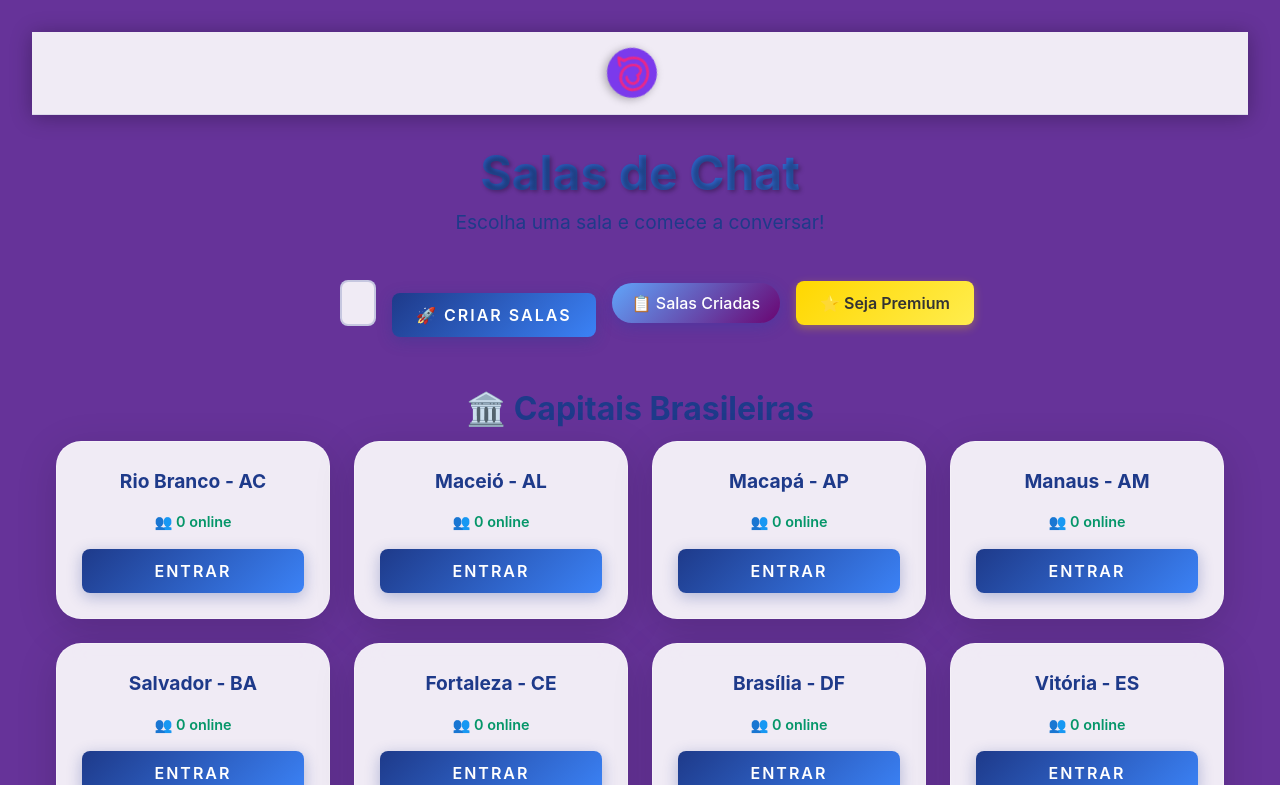
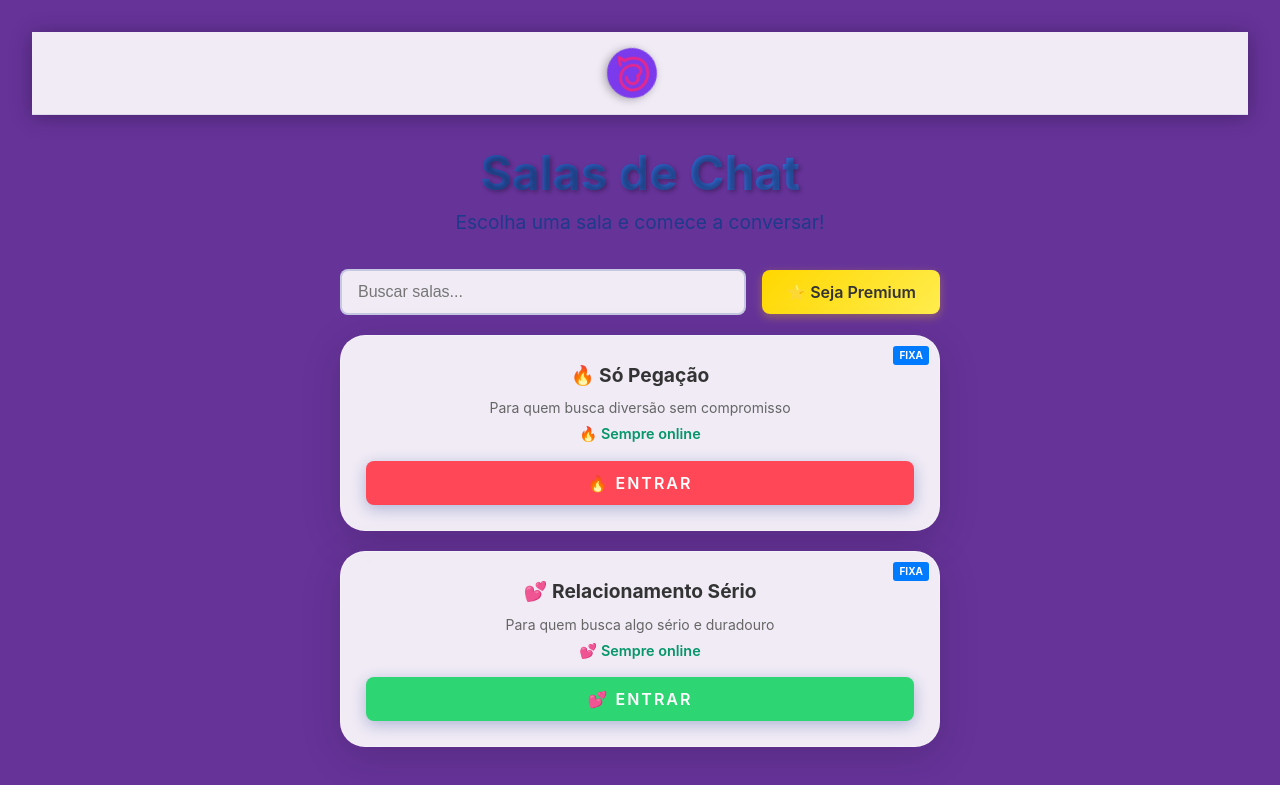
Before and after one commit to rodrigokrapp/100matchs, a React (Vite) app: page /salas in a window 1280 px wide. Shown: the top 785 px of the page. Built offline with nearby package versions, Linux system fonts and the light colour scheme; no server answers; the database is empty.

Commit message:
Implementa todas solicitacoes: Remove foto login + Remove botoes criar sala + Adiciona salas fixas + Sistema bloqueio simples

```diff
--- a/src/pages/ChatPage.css
+++ b/src/pages/ChatPage.css
@@ -2756,3 +2756,37 @@
     transform: rotate(5deg);
   }
 }
+
+/* Botão de Bloquear Usuário */
+.block-user-btn {
+  background: none;
+  border: none;
+  font-size: 14px;
+  cursor: pointer;
+  margin-left: 8px;
+  padding: 2px 4px;
+  border-radius: 4px;
+  opacity: 0.6;
+  transition: all 0.2s ease;
+}
+
+.block-user-btn:hover {
+  opacity: 1;
+  background: rgba(255, 0, 0, 0.1);
+  transform: scale(1.1);
+}
+
+.user-info {
+  display: flex;
+  align-items: center;
+  gap: 8px;
+}
+
+/* Responsivo */
+@media (max-width: 768px) {
+  .block-user-btn {
+    font-size: 12px;
+    margin-left: 4px;
+    padding: 1px 2px;
+  }
+}
--- a/src/pages/ChatPage.tsx
+++ b/src/pages/ChatPage.tsx
@@ -1580,8 +1580,20 @@ const ChatPage: React.FC = () => {
 
   // Funções para sistema de bloqueio
   const handleBlockUser = (nomeUsuario: string) => {
-    setUserToBlock(nomeUsuario);
-    setShowBlockModal(true);
+    if (nomeUsuario === usuario?.nome) return; // Não pode bloquear a si mesmo
+
+    // Bloqueio instantâneo sem modal
+    const novosBloqueados = [...usuariosBloqueados, nomeUsuario];
+    setUsuariosBloqueados(novosBloqueados);
+
+    // Salvar no localStorage do usuário atual
+    const chaveUsuario = usuario?.premium ? 'usuarioPremium' : 'usuarioChat';
+    const dadosUsuario = JSON.parse(localStorage.getItem(chaveUsuario) || '{}');
+    dadosUsuario.usuariosBloqueados = novosBloqueados;
+    localStorage.setItem(chaveUsuario, JSON.stringify(dadosUsuario));
+
+    // Feedback visual discreto
+    console.log(`🚫 Usuário ${nomeUsuario} foi bloqueado`);
   };
 
   const confirmBlockUser = () => {
@@ -1821,6 +1833,18 @@ const ChatPage: React.FC = () => {
                           {msg.user_name}
                           {msg.is_premium && <FiStar className="premium-icon" />}
                         </span>
+                        {msg.user_name !== usuario?.nome && (
+                          <button
+                            className="block-user-btn"
+                            onClick={(e) => {
+                              e.stopPropagation();
+                              handleBlockUser(msg.user_name);
+                            }}
+                            title="Bloquear usuário"
+                          >
+                            🚫
+                          </button>
+                        )}
                       </div>
                       <span className="time">{formatTime(msg.created_at)}</span>
                       {msg.is_temporary && (
@@ -2344,13 +2368,13 @@ const ChatPage: React.FC = () => {
                   alt={miniPerfilUsuario.nome}
                   className="foto-ampliada"
                 />
-              ) : (
+                ) : (
                 <div className="sem-foto">
                   <FiUser size={80} />
                   <p>Sem foto</p>
-                </div>
-              )}
-            </div>
+                  </div>
+                )}
+              </div>
 
             <div className="foto-modal-actions">
               <button
--- a/src/pages/InicioPage.tsx
+++ b/src/pages/InicioPage.tsx
@@ -1,6 +1,5 @@
-import React, { useState, useEffect } from 'react';
+import React, { useState } from 'react';
 import { useNavigate } from 'react-router-dom';
-import { supabase } from '../lib/supabase';
 import Header from '../components/Header';
 import './InicioPage.css';
 
@@ -8,119 +7,11 @@ const InicioPage: React.FC = () => {
   const navigate = useNavigate();
   const [nome, setNome] = useState('');
   const [email, setEmail] = useState('');
-  const [foto, setFoto] = useState<File | null>(null);
-  const [fotoUrl, setFotoUrl] = useState('');
-  const [uploadingFoto, setUploadingFoto] = useState(false);
   const [nomePremium, setNomePremium] = useState('');
   const [emailPremium, setEmailPremium] = useState('');
   const [senhaPremium, setSenhaPremium] = useState('');
-  const [fotoPremium, setFotoPremium] = useState<File | null>(null);
-  const [fotoUrlPremium, setFotoUrlPremium] = useState('');
-  const [uploadingFotoPremium, setUploadingFotoPremium] = useState(false);
   const [aceitarTermos, setAceitarTermos] = useState(false);
   const [aceitarTermosPremium, setAceitarTermosPremium] = useState(false);
-
-  // Carregar foto salva do usuário premium se existir
-  useEffect(() => {
-    const usuariosPremium = JSON.parse(localStorage.getItem('usuarios-premium') || '[]');
-    if (emailPremium) {
-      const usuarioExistente = usuariosPremium.find((u: any) => u.email === emailPremium);
-      if (usuarioExistente && usuarioExistente.fotoUrl) {
-        setFotoUrlPremium(usuarioExistente.fotoUrl);
-      }
-    }
-  }, [emailPremium]);
-
-  // Função para fazer upload da foto
-  const uploadFoto = async (file: File, isChat: boolean = true): Promise<string | null> => {
-    try {
-      const setUploading = isChat ? setUploadingFoto : setUploadingFotoPremium;
-      setUploading(true);
-
-      // Gerar nome único para a foto
-      const fileExt = file.name.split('.').pop();
-      const fileName = `${Date.now()}-${Math.random().toString(36).substring(7)}.${fileExt}`;
-      const filePath = `profile-photos/${fileName}`;
-
-      // Upload para o Supabase Storage
-      const { data, error } = await supabase.storage
-        .from('profile-photos')
-        .upload(filePath, file);
-
-      if (error) {
-        console.error('Erro no upload:', error);
-        alert('Erro ao fazer upload da foto. Tente novamente.');
-        return null;
-      }
-
-      // Obter URL pública da foto
-      const { data: { publicUrl } } = supabase.storage
-        .from('profile-photos')
-        .getPublicUrl(filePath);
-
-      return publicUrl;
-
-    } catch (error) {
-      console.error('Erro ao processar upload:', error);
-      alert('Erro ao processar foto. Tente novamente.');
-      return null;
-    } finally {
-      const setUploading = isChat ? setUploadingFoto : setUploadingFotoPremium;
-      setUploading(false);
-    }
-  };
-
-  // Função para selecionar foto do chat gratuito
-  const handleSelectFoto = async (event: React.ChangeEvent<HTMLInputElement>) => {
-    const file = event.target.files?.[0];
-    if (file) {
-      // Validar tipo de arquivo
-      if (!file.type.startsWith('image/')) {
-        alert('Por favor, selecione apenas arquivos de imagem.');
-        return;
-      }
-
-      // Validar tamanho (max 5MB)
-      if (file.size > 5 * 1024 * 1024) {
-        alert('A foto deve ter no máximo 5MB.');
-        return;
-      }
-
-      setFoto(file);
-
-      // Fazer upload automaticamente
-      const url = await uploadFoto(file, true);
-      if (url) {
-        setFotoUrl(url);
-      }
-    }
-  };
-
-  // Função para selecionar foto premium
-  const handleSelectFotoPremium = async (event: React.ChangeEvent<HTMLInputElement>) => {
-    const file = event.target.files?.[0];
-    if (file) {
-      // Validar tipo de arquivo
-      if (!file.type.startsWith('image/')) {
-        alert('Por favor, selecione apenas arquivos de imagem.');
-        return;
-      }
-
-      // Validar tamanho (max 5MB)
-      if (file.size > 5 * 1024 * 1024) {
-        alert('A foto deve ter no máximo 5MB.');
-        return;
-      }
-
-      setFotoPremium(file);
-
-      // Fazer upload automaticamente
-      const url = await uploadFoto(file, false);
-      if (url) {
-        setFotoUrlPremium(url);
-      }
-    }
-  };
 
   const handleEntrarChat = () => {
     if (!nome.trim()) {
@@ -156,13 +47,12 @@ const InicioPage: React.FC = () => {
       }
     }
 
-    // Salvar usuário de chat gratuito com foto opcional
+    // Salvar usuário de chat gratuito
     const usuarioChat = {
       nome: nome.trim(),
       email: email.trim() || `${nome.trim().toLowerCase().replace(/\s+/g, '')}@chat.com`,
       premium: false,
       tipo: 'chat',
-      foto: fotoUrl || null,
       limiteTempo: 15 * 60 * 1000, // 15 minutos em milissegundos
       inicioSessao: new Date().getTime(),
       usuariosBloqueados: [] // Lista de usuários que este usuário bloqueou
@@ -196,27 +86,14 @@ const InicioPage: React.FC = () => {
       return;
     }
 
-    // Login bem-sucedido com foto opcional
+    // Login bem-sucedido
     const usuarioLogado = {
       ...usuarioPremium,
-      premium: true,
-      tipo: 'premium',
-      foto: fotoUrlPremium || usuarioPremium.foto || null,
-      usuariosBloqueados: usuarioPremium.usuariosBloqueados || [] // Lista de usuários bloqueados
+      inicioSessao: new Date().getTime(),
+      usuariosBloqueados: usuarioPremium.usuariosBloqueados || [] // Lista de usuários que este usuário bloqueou
     };
 
-    // Salvar foto no histórico do usuário premium
-    if (fotoUrlPremium) {
-      const usuariosPremium = JSON.parse(localStorage.getItem('usuarios-premium') || '[]');
-      const index = usuariosPremium.findIndex((u: any) => u.email === emailPremium.trim());
-      if (index !== -1) {
-        usuariosPremium[index].fotoUrl = fotoUrlPremium;
-        localStorage.setItem('usuarios-premium', JSON.stringify(usuariosPremium));
-      }
-    }
-
     localStorage.setItem('usuarioPremium', JSON.stringify(usuarioLogado));
-
     navigate('/salas');
   };
 
@@ -225,7 +102,7 @@ const InicioPage: React.FC = () => {
   };
 
   const handleSupporte = () => {
-    navigate('/suporte6828');
+    navigate('/suporte');
   };
 
   return (
@@ -250,29 +127,6 @@ const InicioPage: React.FC = () => {
                   onChange={(e) => setNome(e.target.value)}
                   className="input"
                 />
-
-                {/* Seleção de Foto para Chat */}
-                <div className="foto-upload-section">
-                  <input
-                    type="file"
-                    accept="image/*"
-                    onChange={handleSelectFoto}
-                    style={{ display: 'none' }}
-                    id="foto-upload-chat"
-                  />
-                  <label htmlFor="foto-upload-chat" className="foto-upload-button">
-                    {uploadingFoto ? (
-                      <span>📤 Carregando foto...</span>
-                    ) : fotoUrl ? (
-                      <div className="foto-preview">
-                        <img src={fotoUrl} alt="Sua foto" className="foto-preview-img" />
-                        <span>📷 Trocar foto</span>
-                      </div>
-                    ) : (
-                      <span>📷 Escolher foto (opcional)</span>
-                    )}
-                  </label>
-                </div>
 
                 <div className="terms-checkbox">
                   <label>
@@ -317,29 +171,6 @@ const InicioPage: React.FC = () => {
                   onChange={(e) => setSenhaPremium(e.target.value)}
                   className="input"
                 />
-
-                {/* Seleção de Foto para Premium */}
-                <div className="foto-upload-section">
-                  <input
-                    type="file"
-                    accept="image/*"
-                    onChange={handleSelectFotoPremium}
-                    style={{ display: 'none' }}
-                    id="foto-upload-premium"
-                  />
-                  <label htmlFor="foto-upload-premium" className="foto-upload-button">
-                    {uploadingFotoPremium ? (
-                      <span>📤 Carregando foto...</span>
-                    ) : fotoUrlPremium ? (
-                      <div className="foto-preview">
-                        <img src={fotoUrlPremium} alt="Sua foto" className="foto-preview-img" />
-                        <span>📷 Trocar foto</span>
-                      </div>
-                    ) : (
-                      <span>📷 Escolher foto (opcional)</span>
-                    )}
-                  </label>
-                </div>
 
                 <div className="terms-checkbox">
                   <label>
--- a/src/pages/SalasPage.css
+++ b/src/pages/SalasPage.css
@@ -236,3 +236,59 @@
   transform: translateY(-2px);
   box-shadow: 0 5px 15px rgba(255, 215, 0, 0.4);
 }
+
+/* Salas Fixas */
+.salas-fixas-section {
+  margin: 20px 0;
+}
+
+.salas-fixas-grid {
+  display: grid;
+  grid-template-columns: repeat(auto-fit, minmax(300px, 1fr));
+  gap: 20px;
+  margin: 15px 0;
+}
+
+.sala-fixa {
+  border: 2px solid #007bff;
+  background: linear-gradient(135deg, #fff, #f8f9ff);
+  position: relative;
+  box-shadow: 0 4px 15px rgba(0, 123, 255, 0.2);
+}
+
+.sala-fixa::before {
+  content: "FIXA";
+  position: absolute;
+  top: 10px;
+  right: 10px;
+  background: #007bff;
+  color: white;
+  padding: 3px 8px;
+  border-radius: 4px;
+  font-size: 10px;
+  font-weight: bold;
+}
+
+.sala-fixa .sala-info h3 {
+  color: #333;
+  font-weight: bold;
+  margin-bottom: 8px;
+}
+
+.sala-fixa .sala-info p {
+  color: #666;
+  font-size: 14px;
+  margin: 5px 0;
+}
+
+/* Responsivo */
+@media (max-width: 768px) {
+  .salas-fixas-grid {
+    grid-template-columns: 1fr;
+    gap: 15px;
+  }
+
+  .sala-fixa {
+    margin: 0 10px;
+  }
+}
--- a/src/pages/SalasPage.tsx
+++ b/src/pages/SalasPage.tsx
@@ -163,18 +163,55 @@ const SalasPage: React.FC = () => {
                 onChange={(e) => setBusca(e.target.value)}
                 className="input search-input"
               />
-              <button onClick={handleCriarSala} className="btn btn-primary criar-sala-btn">
-                🚀 Criar Salas
-              </button>
-              <button onClick={handleSalasCriadas} className="btn btn-secondary criar-sala-btn">
-                📋 Salas Criadas
-              </button>
               <button
                 onClick={() => window.open('https://pay.kiwify.com.br/E2Y9N6m', '_blank')}
                 className="btn btn-premium-small"
               >
                 ⭐ Seja Premium
               </button>
+            </div>
+
+            {/* Salas Fixas */}
+            <div className="salas-fixas-section">
+              <div className="salas-fixas-grid">
+                <div className="sala-card card sala-fixa">
+                  <div className="sala-info">
+                    <h3>🔥 Só Pegação</h3>
+                    <p>Para quem busca diversão sem compromisso</p>
+                    <div className="sala-stats">
+                      <span className="usuarios-online">
+                        🔥 Sempre online
+                      </span>
+                    </div>
+                  </div>
+                  <button
+                    onClick={() => handleEntrarSala('sala-pegacao-fixa', 'Só Pegação')}
+                    className="btn btn-primary"
+                    style={{ background: '#ff4757' }}
+                  >
+                    🔥 Entrar
+                  </button>
+                </div>
+
+                <div className="sala-card card sala-fixa">
+                  <div className="sala-info">
+                    <h3>💕 Relacionamento Sério</h3>
+                    <p>Para quem busca algo sério e duradouro</p>
+                    <div className="sala-stats">
+                      <span className="usuarios-online">
+                        💕 Sempre online
+                      </span>
+                    </div>
+                  </div>
+                  <button
+                    onClick={() => handleEntrarSala('sala-relacionamento-serio-fixa', 'Relacionamento Sério')}
+                    className="btn btn-primary"
+                    style={{ background: '#2ed573' }}
+                  >
+                    💕 Entrar
+                  </button>
+                </div>
+              </div>
             </div>
           </div>
         </div>
@@ -239,10 +276,7 @@ const SalasPage: React.FC = () => {
         {salasFiltradas.length === 0 && salasPersonalizadasFiltradas.length === 0 && busca && (
           <div className="no-results">
             <h3>Nenhuma sala encontrada</h3>
-            <p>Tente buscar por outro termo ou crie uma nova sala</p>
-            <button onClick={handleCriarSala} className="btn btn-primary">
-              Criar Nova Sala
-            </button>
+            <p>Tente buscar por outro termo</p>
           </div>
         )}
       </div>
```
